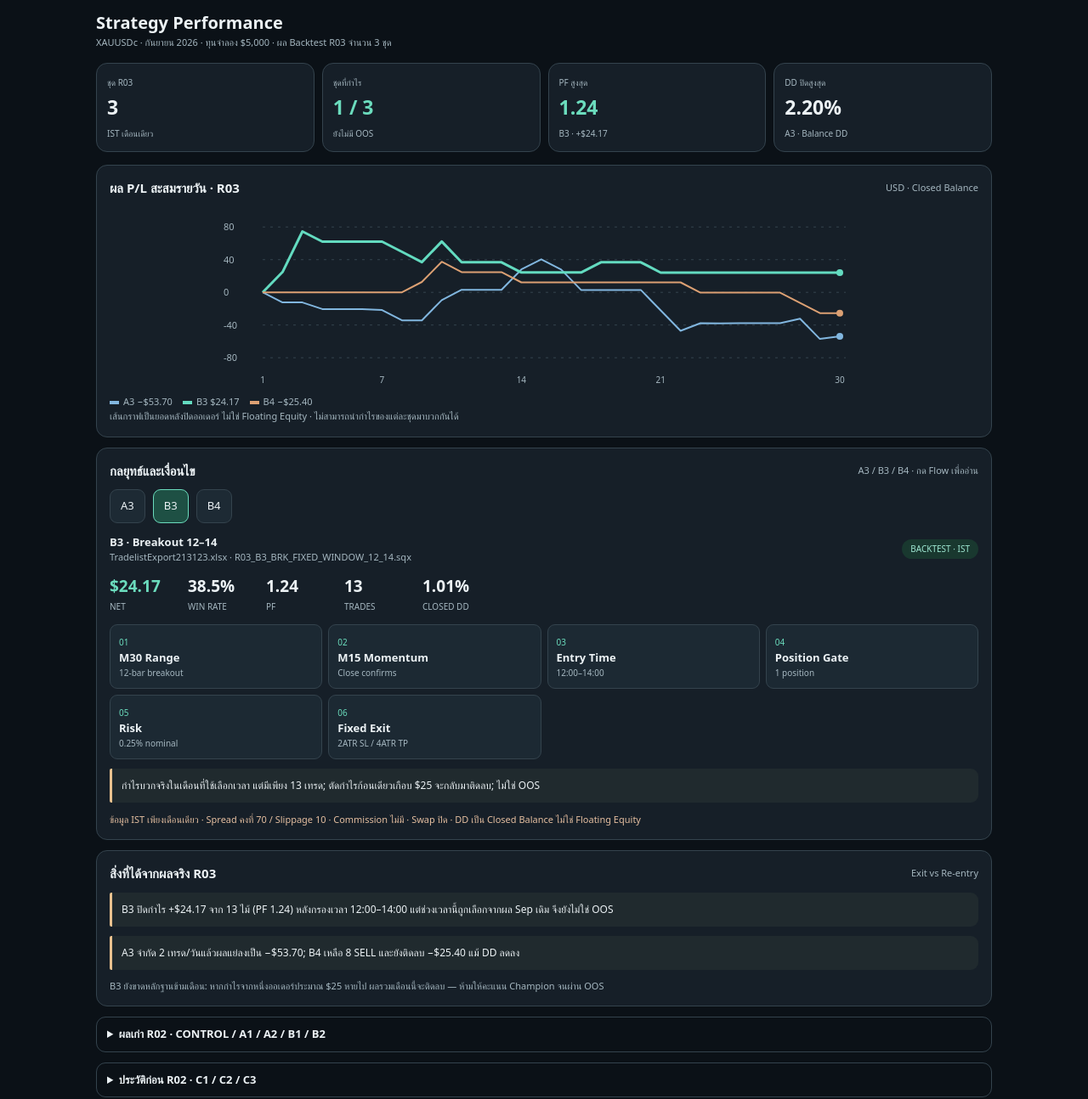
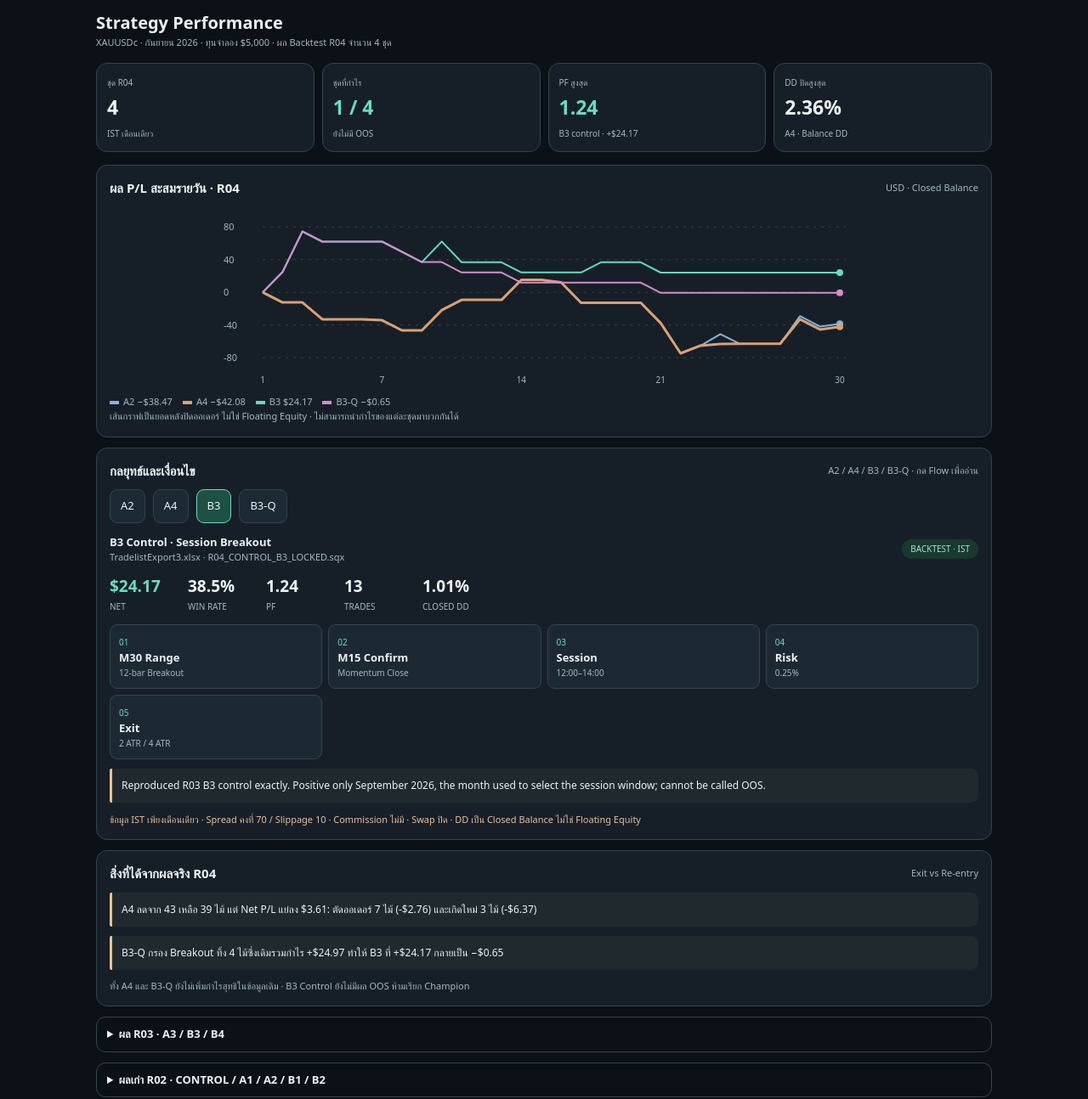
Before and after one commit to TomatosHanWhann/Butterr, a plain HTML site: page atlas-ea-control-room/index.html in a window 1280 px wide. Shown: the part 65-1359 px from the top of the page at 85% size. Drawn offline with Linux system fonts and the light colour scheme.

Commit message:
Show R04 matched results & strategy flows on single-page ATLAS; retain R03 and R02 in collapsed history

```diff
--- a/atlas-ea-control-room/index.html
+++ b/atlas-ea-control-room/index.html
@@ -19,35 +19,35 @@ details{border:1px solid var(--stroke);border-radius:11px;margin-top:12px;paddin
 @media(max-width:390px){.kpi b{font-size:19px}.step{padding:8px}.panel{padding:12px}}
 </style></head>
 <body><main>
-<header><div class="logo">ATLAS <span>/ EA</span></div><span class="tag">R03 · AUDITED SQX RESULTS</span></header>
-<h1>Strategy Performance</h1><div class="caption">XAUUSDc · กันยายน 2026 · ทุนจำลอง $5,000 · ผล Backtest R03 จำนวน 3 ชุด</div>
+<header><div class="logo">ATLAS <span>/ EA</span></div><span class="tag">R04 · AUDITED SQX RESULTS</span></header>
+<h1>Strategy Performance</h1><div class="caption">XAUUSDc · กันยายน 2026 · ทุนจำลอง $5,000 · ผล Backtest R04 จำนวน 4 ชุด</div>
 <div class="kpis">
-<div class="kpi"><small>ชุด R03</small><b>3</b><small>IST เดือนเดียว</small></div>
-<div class="kpi"><small>ชุดที่กำไร</small><b class="green">1 / 3</b><small>ยังไม่มี OOS</small></div>
-<div class="kpi"><small>PF สูงสุด</small><b class="green" id="best-pf">1.24</b><small>B3 · +$24.17</small></div>
-<div class="kpi"><small>DD ปิดสูงสุด</small><b>2.20%</b><small>A3 · Balance DD</small></div>
+<div class="kpi"><small>ชุด R04</small><b>4</b><small>IST เดือนเดียว</small></div>
+<div class="kpi"><small>ชุดที่กำไร</small><b class="green">1 / 4</b><small>ยังไม่มี OOS</small></div>
+<div class="kpi"><small>PF สูงสุด</small><b class="green" id="best-pf">1.24</b><small>B3 control · +$24.17</small></div>
+<div class="kpi"><small>DD ปิดสูงสุด</small><b>2.36%</b><small>A4 · Balance DD</small></div>
 </div>
-<section class="panel"><div class="headline"><h2>ผล P/L สะสมรายวัน · R03</h2><span class="caption">USD · Closed Balance</span></div><svg id="chart" viewBox="0 0 760 228" aria-label="กราฟกำไรขาดทุนจากการทดสอบ 5 ชุด" role="img"><text x="18" y="28" fill="#a6bac5">กำลังอ่านข้อมูล…</text></svg><div class="legend" id="legend"></div><div class="hint">เส้นกราฟเป็นยอดหลังปิดออเดอร์ ไม่ใช่ Floating Equity · ไม่สามารถนำกำไรของแต่ละชุดมาบวกกันได้</div></section>
+<section class="panel"><div class="headline"><h2>ผล P/L สะสมรายวัน · R04</h2><span class="caption">USD · Closed Balance</span></div><svg id="chart" viewBox="0 0 760 228" aria-label="กราฟกำไรขาดทุนจากการทดสอบ 5 ชุด" role="img"><text x="18" y="28" fill="#a6bac5">กำลังอ่านข้อมูล…</text></svg><div class="legend" id="legend"></div><div class="hint">เส้นกราฟเป็นยอดหลังปิดออเดอร์ ไม่ใช่ Floating Equity · ไม่สามารถนำกำไรของแต่ละชุดมาบวกกันได้</div></section>
 <section class="panel">
- <div class="headline"><h2>กลยุทธ์และเงื่อนไข</h2><span class="caption">A3 / B3 / B4 · กด Flow เพื่ออ่าน</span></div>
+ <div class="headline"><h2>กลยุทธ์และเงื่อนไข</h2><span class="caption">A2 / A4 / B3 / B3-Q · กด Flow เพื่ออ่าน</span></div>
  <div class="chips" id="choose"></div>
  <div class="headline"><div><strong id="selected-title">—</strong><div class="caption" id="selected-sub">—</div></div><span class="tag">BACKTEST · IST</span></div>
  <div class="metrics" id="metrics"></div>
  <div class="flow" id="flow"></div><div class="detail" id="detail" hidden></div>
  <div class="insight" id="insight"></div><div class="warning" id="limitations"></div>
 </section>
-<section class="panel"><div class="headline"><h2>สิ่งที่ได้จากผลจริง R03</h2><span class="caption">Exit vs Re-entry</span></div>
-<div class="insight">B3 ปิดกำไร +$24.17 จาก 13 ไม้ (PF 1.24) หลังกรองเวลา 12:00–14:00 แต่ช่วงเวลานี้ถูกเลือกจากผล Sep เดิม จึงยังไม่ใช่ OOS</div>
-<div class="insight">A3 จำกัด 2 เทรด/วันแล้วผลแย่ลงเป็น −$53.70; B4 เหลือ 8 SELL และยังติดลบ −$25.40 แม้ DD ลดลง</div>
-<div class="hint" style="margin-top:10px">B3 ยังขาดหลักฐานข้ามเดือน: หากกำไรจากหนึ่งออเดอร์ประมาณ $25 หายไป ผลรวมเดือนนี้จะติดลบ — ห้ามให้คะแนน Champion จนผ่าน OOS</div>
+<section class="panel"><div class="headline"><h2>สิ่งที่ได้จากผลจริง R04</h2><span class="caption">Exit vs Re-entry</span></div>
+<div class="insight">A4 ลดจาก 43 เหลือ 39 ไม้ แต่ Net P/L แย่ลง $3.61: ตัดออเดอร์ 7 ไม้ (-$2.76) และเกิดใหม่ 3 ไม้ (-$6.37)</div>
+<div class="insight">B3-Q กรอง Breakout ทิ้ง 4 ไม้ซึ่งเดิมรวมกำไร +$24.97 ทำให้ B3 ที่ +$24.17 กลายเป็น −$0.65</div>
+<div class="hint" style="margin-top:10px">ทั้ง A4 และ B3-Q ยังไม่เพิ่มกำไรสุทธิในข้อมูลเดิม · B3 Control ยังไม่มีผล OOS ห้ามเรียก Champion</div>
 </section>
-<details><summary>ผลเก่า R02 · CONTROL / A1 / A2 / B1 / B2</summary><div id="old-r02" class="oldgrid"></div></details><details><summary>ประวัติก่อน R02 · C1 / C2 / C3</summary><div id="old" class="oldgrid"></div></details>
+<details><summary>ผล R03 · A3 / B3 / B4</summary><div id="old-r03" class="oldgrid"></div></details><details><summary>ผลเก่า R02 · CONTROL / A1 / A2 / B1 / B2</summary><div id="old-r02" class="oldgrid"></div></details><details><summary>ประวัติก่อน R02 · C1 / C2 / C3</summary><div id="old" class="oldgrid"></div></details>
 <div id="status" class="hint" style="margin-top:14px">กำลังโหลดข้อมูลจากแหล่งผลทดลอง…</div>
 </main>
 <script>
 (function(){
 var $=function(id){return document.getElementById(id)};
-var colors=['#81b6df','#63dbc0','#dca073'];
+var colors=['#81b6df','#dca073','#63dbc0','#d68dca'];
 var cash=function(v){return(Number(v)<0?'−':'')+'$'+Math.abs(Number(v)||0).toFixed(2)};
 function el(tag,attrs,parent,txt){var e=document.createElementNS('http://www.w3.org/2000/svg',tag);Object.keys(attrs).forEach(function(k){e.setAttribute(k,attrs[k])});if(txt!==undefined)e.textContent=txt;parent.appendChild(e);return e}
 function graph(runs){
@@ -67,12 +67,13 @@ var f=$('flow');f.textContent='';$('detail').hidden=true;
 $('insight').textContent=r.note;
 $('limitations').textContent='ข้อมูล IST เพียงเดือนเดียว · Spread คงที่ 70 / Slippage 10 · Commission ไม่มี · Swap ปิด · DD เป็น Closed Balance ไม่ใช่ Floating Equity';
 }
-function display(d){var runs=d.r03.runs;graph(runs);
-var box=$('choose');box.textContent='';runs.forEach(function(r,i){var b=document.createElement('button');b.type='button';b.textContent=r.id;b.onclick=function(){show(r,b,runs)};box.appendChild(b)});if(runs.length)box.children[1].click();
+function display(d){var runs=d.r04.runs;graph(runs);
+var box=$('choose');box.textContent='';runs.forEach(function(r,i){var b=document.createElement('button');b.type='button';b.textContent=r.id;b.onclick=function(){show(r,b,runs)};box.appendChild(b)});if(runs.length)box.children[2].click();
+var oldR03=$('old-r03');oldR03.textContent='';(d.r03.runs||[]).forEach(function(r){var card=document.createElement('div');card.className='oldrun';var nm=document.createElement('small');nm.textContent=r.label||r.id;var val=document.createElement('b');val.className=r.net>=0?'green':'red';val.textContent=cash(r.net);var meta=document.createElement('small');meta.textContent='PF '+Number(r.pf||0).toFixed(2)+' · '+(r.n||0)+' เทรด';card.append(nm,val,meta);oldR03.appendChild(card)});
 var oldR02=$('old-r02');oldR02.textContent='';(d.r02.runs||[]).forEach(function(r){var card=document.createElement('div');card.className='oldrun';var nm=document.createElement('small');nm.textContent=r.label||r.id;var val=document.createElement('b');val.className=r.net>=0?'green':'red';val.textContent=cash(r.net);var meta=document.createElement('small');meta.textContent='PF '+Number(r.pf||0).toFixed(2)+' · '+(r.n||0)+' เทรด';card.append(nm,val,meta);oldR02.appendChild(card)});
 var old=$('old');old.textContent='';(d.runs||[]).forEach(function(r){var card=document.createElement('div');card.className='oldrun';var name=document.createElement('small');name.textContent=r.title||r.id;var val=document.createElement('b');val.className='red';val.textContent=cash(r.net_profit);var meta=document.createElement('small');meta.textContent='PF '+Number(r.profit_factor||0).toFixed(2)+' · '+(r.trade_count||r.trades_count||0)+' เทรด';card.append(name,val,meta);old.appendChild(card)});
-$('status').textContent='R03 · Trade List และ Native SQX Trading Options ตรวจแล้ว · '+d.updated_at+' · In-sample ไม่ใช่ OOS';
+$('status').textContent='R04 · 4 Trade Lists / 4 Native SQX · ยืนยันรายการและ Settings แล้ว · '+d.updated_at+' · IST ไม่ใช่ OOS';
 }
-fetch('./runs.json?v=r03-audited-20261117',{cache:'no-store'}).then(function(r){if(!r.ok)throw Error('HTTP '+r.status);return r.json()}).then(function(d){if(!d.r03||d.r03.runs.length!==3)throw Error('Invalid R03 payload');display(d)}).catch(function(err){$('status').textContent='โหลดผล R03 ไม่สำเร็จ: '+err.message+' · กรุณารีเฟรชหน้าเว็บ'});
+fetch('./runs.json?v=r04-audited-20261117',{cache:'no-store'}).then(function(r){if(!r.ok)throw Error('HTTP '+r.status);return r.json()}).then(function(d){if(!d.r04||d.r04.runs.length!==4)throw Error('Invalid R04 payload');display(d)}).catch(function(err){$('status').textContent='โหลดผล R04 ไม่สำเร็จ: '+err.message+' · กรุณารีเฟรชหน้าเว็บ'});
 })();
 </script></body></html>
```
